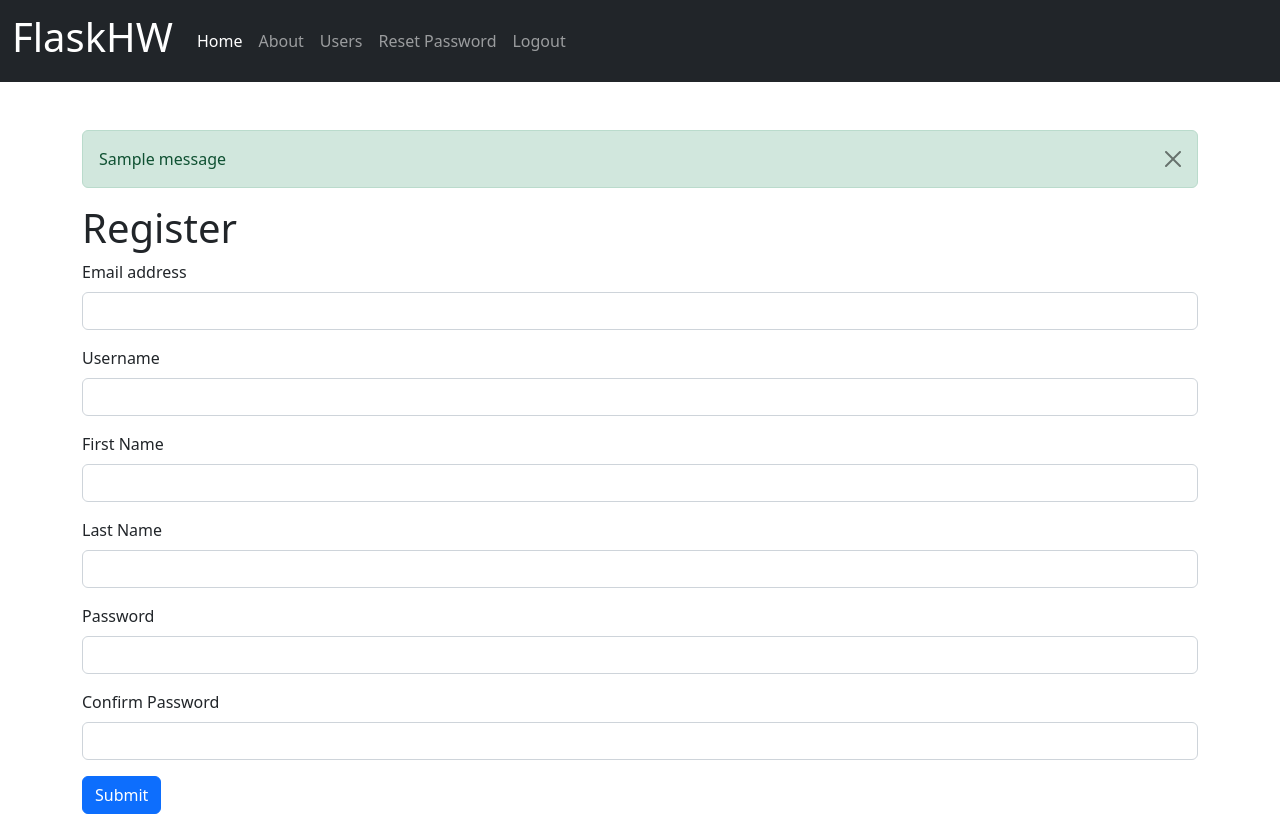
After one commit to brendanjcarlson/coding-temple-flask-hw-2, a Python web app: template app/templates/register.html.j2 in a window 1280 px wide. The commit adds this page. Run offline with Jinja, Linux system fonts and the light colour scheme; the template is opened without the code that fills it: most values are stand-ins (such as "Sample title", 1, 10 or a date in 2020); one stand-in notice (Sample message) is shown.

Commit message:
day4 submit

```diff
--- a/app/blueprints/auth/__init__.py
+++ b/app/blueprints/auth/__init__.py
@@ -2,4 +2,4 @@ from flask import Blueprint
 
 bp = Blueprint('auth', __name__, url_prefix='/auth')
 
-from . import routes, models
+from . import routes
--- a/app/blueprints/main/__init__.py
+++ b/app/blueprints/main/__init__.py
@@ -2,4 +2,4 @@ from flask import Blueprint
 
 bp = Blueprint('main', __name__, url_prefix='/')
 
-from . import routes, models
+from . import routes
--- a/app/templates/base.html.j2
+++ b/app/templates/base.html.j2
@@ -40,13 +40,42 @@
                             <a class="nav-link" href="{{ url_for('blog.users') }}">Users</a>
                         </li>
                     </ul>
+                    <ul class="navbar-nav mb-2 mb-lg-0">
+                        {% if current_user.is_anonymous %}
+                        <li class="nav-item">
+                            <a class="nav-link" href="{{ url_for('auth.login') }}">Login</a>
+                        </li>
+                        <li class="nav-item">
+                            <a class="nav-link" href="{{ url_for('auth.register') }}">Register</a>
+                        </li>
+                        {% else %}
+                        <li class="nav-item">
+                            <a class="nav-link" href="{{ url_for('auth.reset_password') }}">Reset Password</a>
+                        </li>
+                        <li class="nav-item">
+                            <a class="nav-link" href="{{ url_for('auth.logout') }}">Logout</a>
+                        </li>
+                        {% endif %}
+                    </ul>
                 </div>
             </div>
         </nav>
     </header>
 
     <main class="container">
-        {% block content %} {% endblock %}
+        {% with messages = get_flashed_messages(with_categories=true) %}
+        {% if messages %}
+        <div class="flashes">
+            {% for category, message in messages %}
+            <div class="alert alert-{{ category }} alert-dismissible fade show" role="alert">
+                {{ message }}
+                <button type="button" class="btn-close" data-bs-dismiss="alert" aria-label="Close"></button>
+            </div>
+            {% endfor %}
+        </div>
+        {% endif %}
+        {% endwith %}
+        {% block content %}{% endblock content %}
     </main>
 </body>
 
--- a/app/templates/home.html.j2
+++ b/app/templates/home.html.j2
@@ -4,7 +4,7 @@
 <h1>home page</h1>
 <small>
     <em>
-        <p>wow</p>
+        <p>welcome, {{ user.username }}</p>
     </em>
 </small>
 
@@ -54,6 +54,7 @@
     <div class="card-body">
         <h5 class="card-title">{{ car.year }} {{ car.make }} {{ car.model }}</h5>
         <p class="card-text">It's {{ car.color }} and costs ${{ car.price }}</p>
+        <p class="card-text">Sold by: {{ car.user.username }}</p>
         <a href="#" class="btn btn-primary">View</a>
     </div>
 </div>
--- /dev/null
+++ b/app/templates/register.html.j2
@@ -0,0 +1,33 @@
+{% extends 'base.html.j2' %}
+
+{% block content %}
+<h1>Register</h1>
+<form action="{{ url_for('auth.register') }}" method="POST">
+    <div class="mb-3">
+        <label for="inputEmail" class="form-label">Email address</label>
+        <input type="email" class="form-control" id="inputEmail" name="inputEmail">
+    </div>
+    <div class="mb-3">
+        <label for="inputUsername" class="form-label">Username</label>
+        <input type="text" class="form-control" id="inputUsername" name="inputUsername">
+    </div>
+    <div class="mb-3">
+        <label for="inputFirstName" class="form-label">First Name</label>
+        <input type="text" class="form-control" id="inputFirstName" name="inputFirstName">
+    </div>
+    <div class="mb-3">
+        <label for="inputLastName" class="form-label">Last Name</label>
+        <input type="text" class="form-control" id="inputLastName" name="inputLastName">
+    </div>
+    <div class="mb-3">
+        <label for="inputPassword" class="form-label">Password</label>
+        <input type="password" class="form-control" id="inputPassword" name="inputPassword">
+    </div>
+    <div class="mb-3">
+        <label for="inputConfirmPassword" class="form-label">Confirm Password</label>
+        <input type="password" class="form-control" id="inputConfirmPassword" name="inputConfirmPassword">
+    </div>
+
+    <button type="submit" class="btn btn-primary">Submit</button>
+</form>
+{% endblock content %}
--- a/config.py
+++ b/config.py
@@ -10,3 +10,4 @@ class Config(object):
     FLASK_DEBUG = os.environ.get("FLASK_DEBUG")
     SQLALCHEMY_DATABASE_URI = os.environ.get("SQLALCHEMY_DATABASE_URI")
     FLASK_APP = os.environ.get("FLASK_APP")
+    SECRET_KEY = os.environ.get("SECRET_KEY")
--- a/migrations/versions/14260464e9d4_.py
+++ b/migrations/versions/bc61aa52e77e_.py
@@ -1,8 +1,8 @@
 """empty message
 
-Revision ID: 14260464e9d4
+Revision ID: bc61aa52e77e
 Revises:
-Create Date: 2022-12-07 04:48:19.114758
+Create Date: 2022-12-09 06:44:51.202809
 
 """
 from alembic import op
@@ -10,7 +10,7 @@ import sqlalchemy as sa
 
 
 # revision identifiers, used by Alembic.
-revision = '14260464e9d4'
+revision = 'bc61aa52e77e'
 down_revision = None
 branch_labels = None
 depends_on = None
--- a/requirements.txt
+++ b/requirements.txt
@@ -1,6 +1,7 @@
 alembic==1.8.1
 click==8.1.3
 Flask==2.2.2
+Flask-Login==0.6.2
 Flask-Migrate==4.0.0
 Flask-SQLAlchemy==3.0.2
 itsdangerous==2.1.2
```
Also changed, not shown: app/__init__.py (+12 -2 lines), app/blueprints/auth/routes.py (+83 -5 lines), app/blueprints/blog/models.py (+15 -2 lines), app/blueprints/blog/routes.py (+7 -1 lines), app/blueprints/main/routes.py (+7 -5 lines), app/templates/login.html.j2 (added, +18 -0 lines), app/templates/reset_password.html.j2 (added, +21 -0 lines), app/blueprints/auth/models.py (deleted), app/blueprints/main/models.py (deleted), 1 other file.
